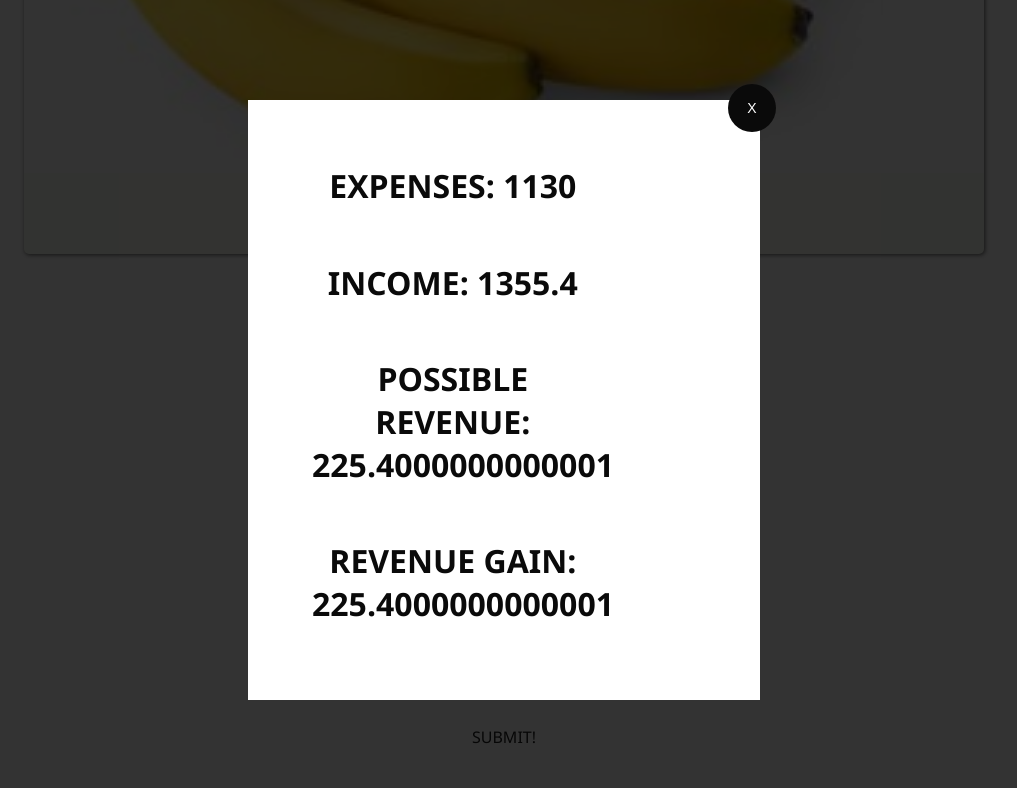
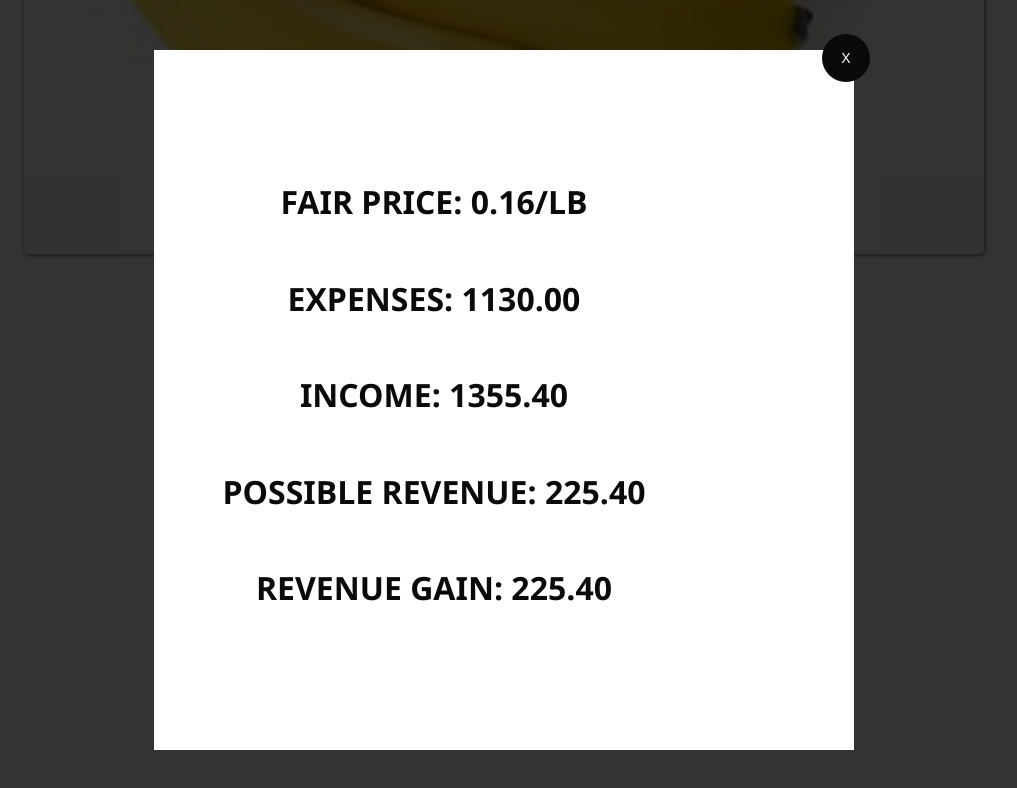
Before and after one commit to isabella232/Team-13, a plain HTML site: page sprout/views/cropchooser.html in a window 1280 px wide. Both pictures are taken after a click on the button "SUBMIT!". Shown: the part 682-1470 px from the top of the page, without its empty margins (136-1153 px from the left). Drawn offline with Linux system fonts and the light colour scheme.

Commit message:
Added global variables at runtime and fixed display issues for the final result

```diff
--- a/sprout/app.js
+++ b/sprout/app.js
@@ -2,8 +2,14 @@ function menu(){
 	window.location.href = "menu.html";
 }
 
+var globalCountry;
 function load(){
 	var country = "India";
+	globalCountry = localStorage.getItem("globalCountryStorage");
+	console.log("GLobal country is " + globalCountry);
+	if(globalCountry == "Brazil" || globalCountry == "Malawai" || globalCountry == "India"){
+		country = globalCountry;
+	}
 
 	var mydata = JSON.parse(data);
 	var acres = Number(document.getElementById('acres').value);
@@ -12,22 +18,27 @@ function load(){
 
 	var expense;
 	var income;
+	var fp;
 	if(country == "Brazil"){
+		fp = .16;
 		expense = (29 * acres) + (10.3 * acres) + (440 * noWorkers) + 1130;
-		income = 0.16 * acres * 345 + .63 * expense + 700;
+		income = fp * acres * 345 + .63 * expense + 700;
 	}else if(country == "Malawai"){
+		fp = .24;
 		expense = (.13 * acres) + (10.3 * acres) + (86 * noWorkers) + 1130;
-		income = .24 * acres * 100 + 0.66 * expense + 700;
+		income = fp * acres * 100 + 0.66 * expense + 700;
 	}else if(country == "India"){
+		fp = .16;
 		expense = (15 * acres) + (10.3 * acres) + (217 * noWorkers) + 1130;
-		income = 0.16 * acres * 1850 + .58 * expense + 700;
+		income = fp * acres * 1850 + .58 * expense + 700;
 	}
 	var newRevenue = income - expense;
 
-	document.getElementById("expenseId").innerHTML = "Expenses: " + expense;
-	document.getElementById("incomeId").innerHTML = "Income: " + income;
-	document.getElementById("revenueId").innerHTML = "Possible Revenue: " + newRevenue;
-	document.getElementById("revenueGainId").innerHTML = "Revenue Gain: " + (newRevenue - revenue);
+	document.getElementById("pricePerLb").innerHTML = "Fair Price: " + fp.toFixed(2) + "/lb";
+	document.getElementById("expenseId").innerHTML = "Expenses: " + expense.toFixed(2);
+	document.getElementById("incomeId").innerHTML = "Income: " + income.toFixed(2);
+	document.getElementById("revenueId").innerHTML = "Possible Revenue: " + newRevenue.toFixed(2);
+	document.getElementById("revenueGainId").innerHTML = "Revenue Gain: " + (newRevenue - revenue).toFixed(2);
 	console.log(acres + revenue);
 }
 function clickBanana(){
@@ -50,8 +61,8 @@ function clickWheat(){
 	console.log('the wheat was clicked');
 	document.getElementById("selected").innerHTML = "Selected: Wheat";
 }
-var globalCountry;
 function changeCountry(){
 	globalCountry = document.getElementById('country').value;
+	localStorage.setItem("globalCountryStorage", globalCountry);
 	console.log(globalCountry);
 }
--- a/sprout/views/cropchooser.css
+++ b/sprout/views/cropchooser.css
@@ -362,10 +362,10 @@ html, body {
   right: -100vh;
   display: flex;
   align-items: center;
-  max-width: 800px;
-  max-height: 600px;
-  width: 40%;
-  height: 80%;
+  max-width: 700px;
+  max-height: 700px;
+  width: 60%;
+  height: 100%;
   background-color: #fff;
   -webkit-transform: rotate(32deg);
           transform: rotate(32deg);
--- a/sprout/views/cropchooser.html
+++ b/sprout/views/cropchooser.html
@@ -108,6 +108,11 @@
                         <div class="popup-inner">
                           <div class="popup__text">
                               <div style="text-align:center">
+                                  <h1 id="pricePerLb">
+                                    Price Per Pound:
+                                  </h1>
+                                </div>
+                              <div style="text-align:center">
                                   <h1 id="expenseId">
                                     Expense:
                                   </h1>
```
Also changed, not shown: sprout/views/banks.html (+1 -1 lines), sprout/views/changeLocation.html (+1 -1 lines), sprout/views/help.html (+1 -1 lines), sprout/views/menu.html (+1 -1 lines).
